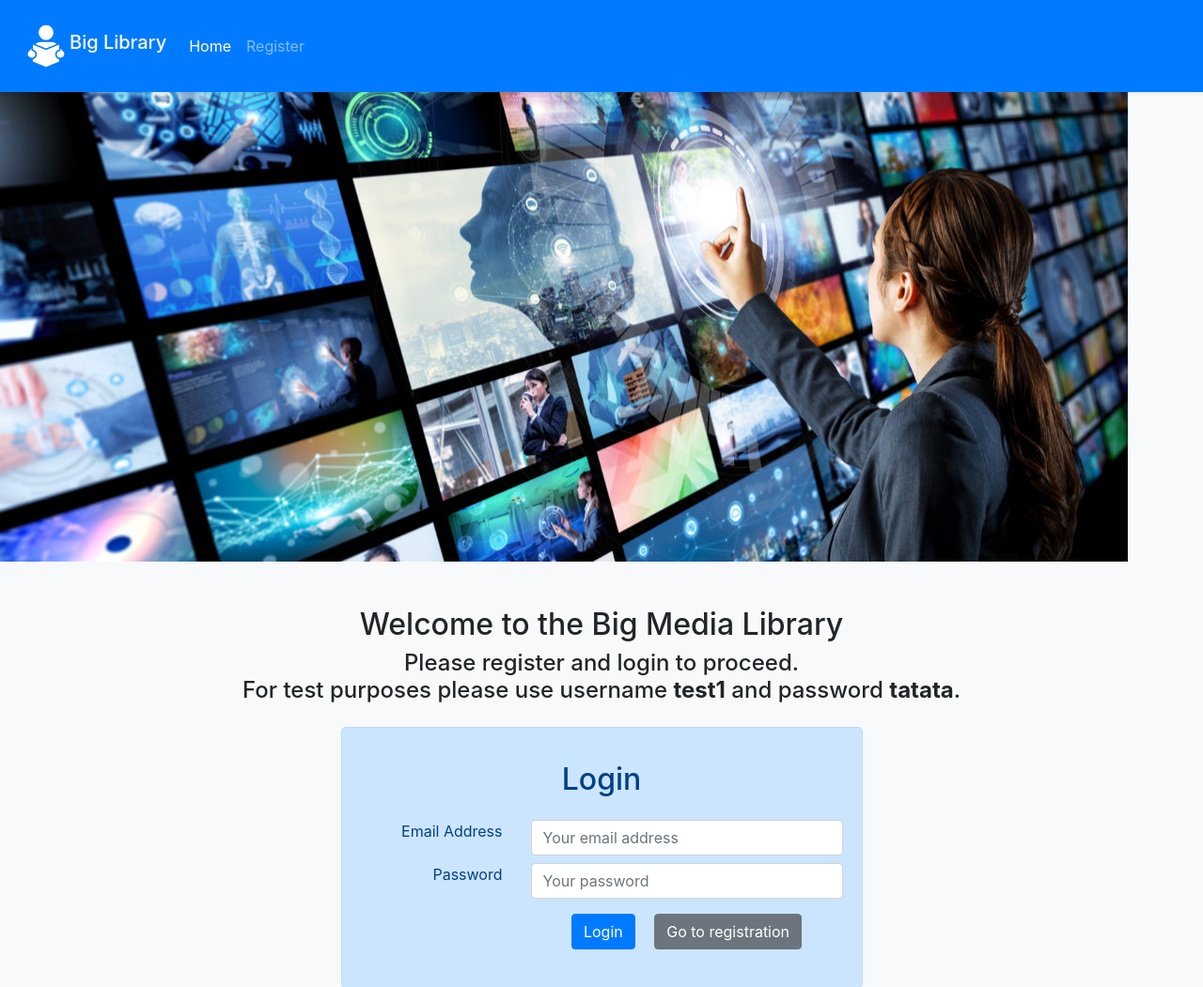
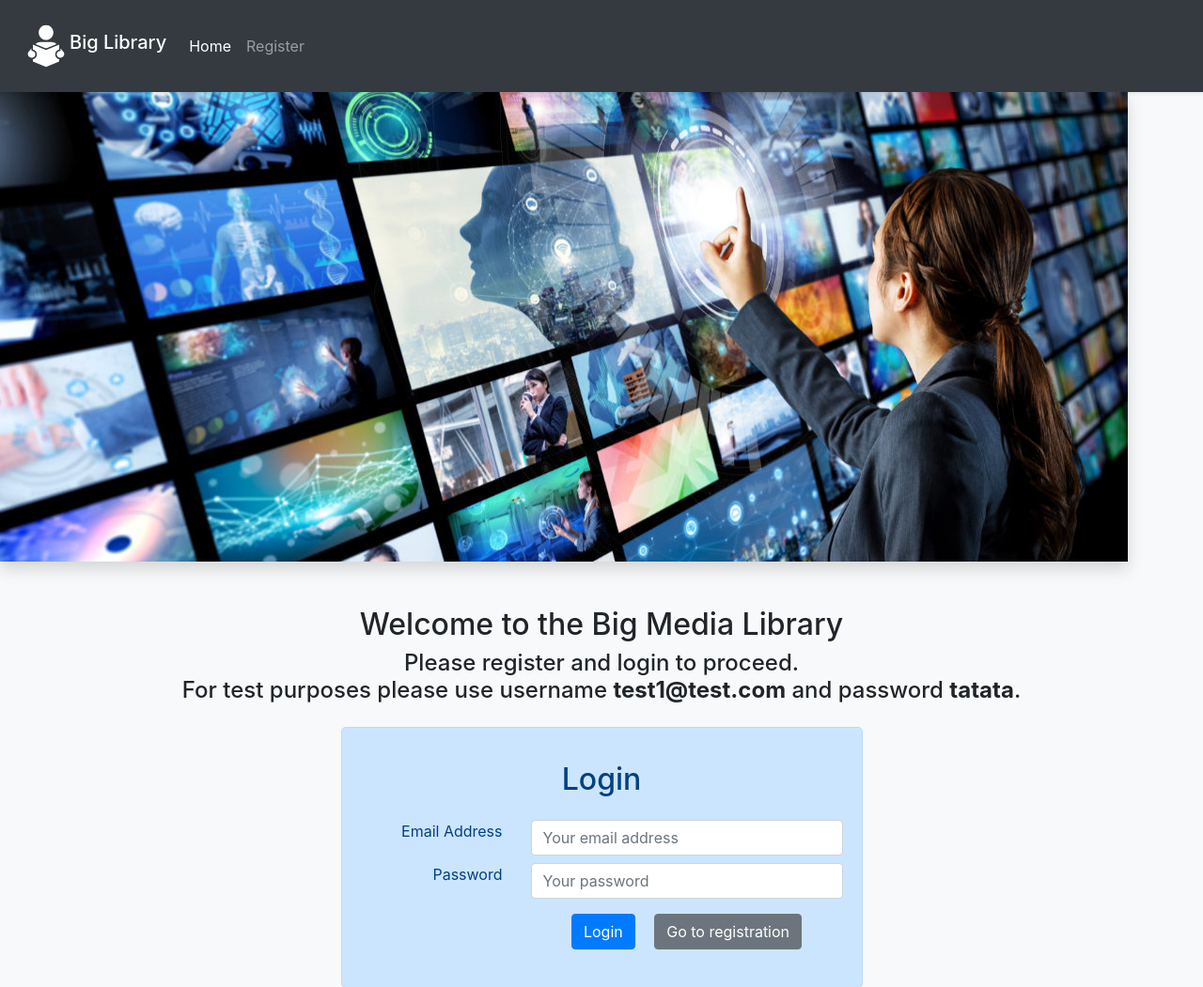
Before and after one commit to mbalabanov/CFLMS-MarinBalabanov-CodeReview-10, a PHP site: page / in a window 1280 px wide. Shown: the top 1051 px of the page at 94% size. Run offline with PHP 8.4, Linux system fonts and the light colour scheme; data that the repository does not hold is empty.

Commit message:
Styling corrections

```diff
--- a/footer.php
+++ b/footer.php
@@ -1,5 +1,5 @@
 <!-- Footer -->
-<footer class="py-5 bg-primary">
+<footer class="py-5 bg-dark">
 <div class="container">
     <p class="m-0 text-center text-white">Copyright &copy;2020 Big Library</p>
 </div>
--- a/index.php
+++ b/index.php
@@ -70,12 +70,12 @@
     <body class="bg-light">
 
     <?php include('navbar.php'); ?>
-    <img src="assets/header.jpg" alt="Big Media Library" class="img-fluid">
+    <img src="assets/header.jpg" alt="Big Media Library" class="img-fluid shadow">
     <div class="container my-5">
         <div class="row my-3">
             <div class="col-12 text-center">
                 <h2>Welcome to the Big Media Library</h2>
-                <h4>Please register and login to proceed.<br>For test purposes please use username <strong>test1</strong> and password <strong>tatata</strong>.</h4>
+                <h4>Please register and login to proceed.<br>For test purposes please use username <strong>test1@test.com</strong> and password <strong>tatata</strong>.</h4>
             </div>
         </div>
             <div class="col-6 offset-3 mb-5 alert alert-primary pb-4 rounded-lg">
--- a/navbar.php
+++ b/navbar.php
@@ -1,4 +1,4 @@
-<nav class="navbar navbar-expand-lg navbar-dark bg-primary shadow-sm p-4">
+<nav class="navbar navbar-expand-lg navbar-dark bg-dark shadow-sm p-4">
     <img src="assets/big-library.svg" width="50" height="50" alt="Big Library" loading="lazy">
     <a class="navbar-brand h1" href="index.php">Big Library</a>
     <button class="navbar-toggler" type="button" data-toggle="collapse" data-target="#navbarSupportedContent" aria-controls="navbarSupportedContent" aria-expanded="false" aria-label="Toggle navigation">
```
